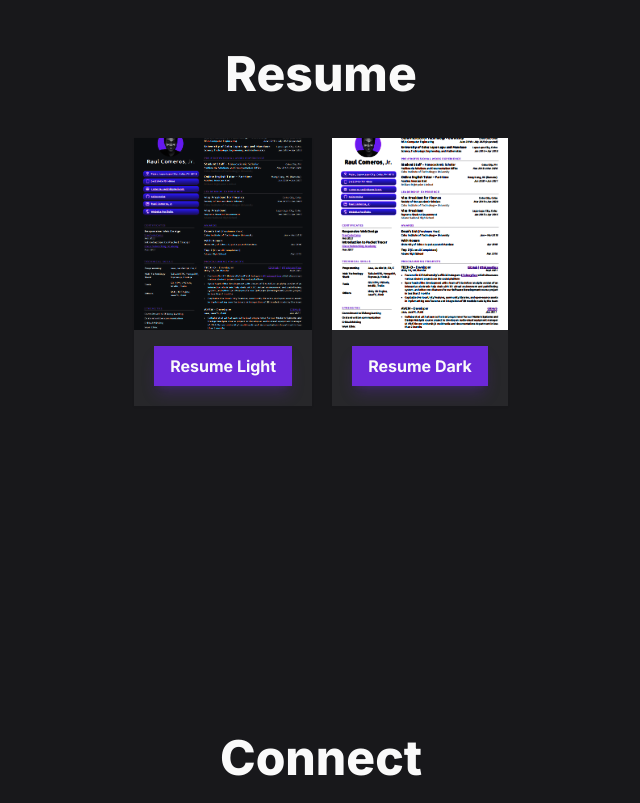
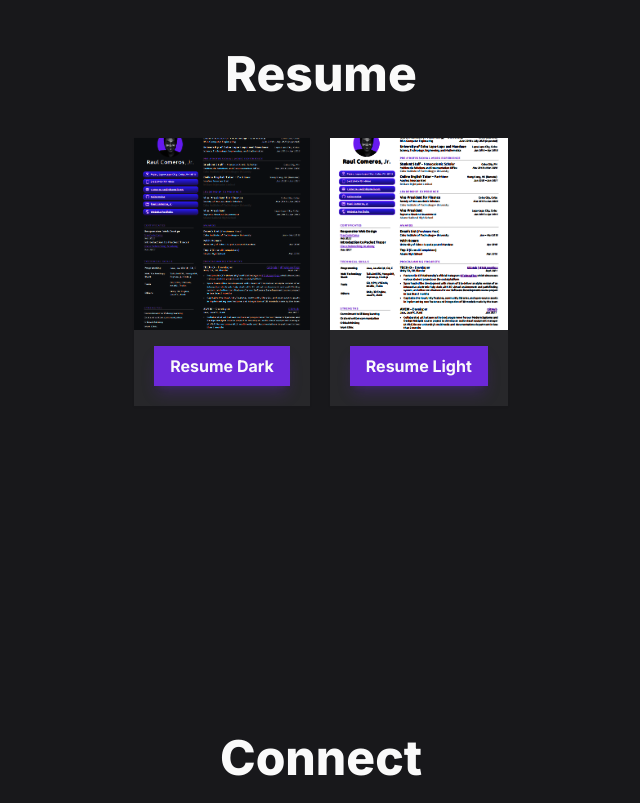
Before and after one commit to noice-noise/noice-noise.github.io, a website built with Vite: page index.html in a window 1280 px wide. Shown: the part 2660-3463 px from the top of the page, without its empty margins (319-959 px from the left). Built offline with nearby package versions, Linux system fonts and the light colour scheme.

Commit message:
fix(resume): fix resume cards

```diff
--- a/index.html
+++ b/index.html
@@ -418,7 +418,7 @@
           <div>
             <div class="stack">
               <div class="card group flex">
-                <div class="card__cover-container">
+                <div class="card__cover-container object-top">
                   <img
                     class="card__cover-img h-48"
                     src="./src/img/resume-2022-dark.png"
@@ -436,12 +436,12 @@
                     href="https://drive.google.com/file/d/1RhRUIe3ZBWZ3xtmvPBcx_FvgKKKWrMmq/view?usp=sharing"
                     target="_blank"
                   >
-                    <span>Resume Light</span>
+                    <span>Resume Dark</span>
                   </a>
                 </div>
               </div>
               <div class="card group flex">
-                <div class="card__cover-container">
+                <div class="card__cover-container object-top">
                   <img
                     class="card__cover-img h-48"
                     src="./src/img/resume-2022-light.png"
@@ -459,7 +459,7 @@
                     href="https://drive.google.com/file/d/13TsTOMf1H7ORIn3MfpbJIHHMimjd_-Xm/view?usp=sharing"
                     target="_blank"
                   >
-                    <span>Resume Dark</span>
+                    <span>Resume Light</span>
                   </a>
                 </div>
               </div>
```
Also changed, not shown: src/css/style.css.
